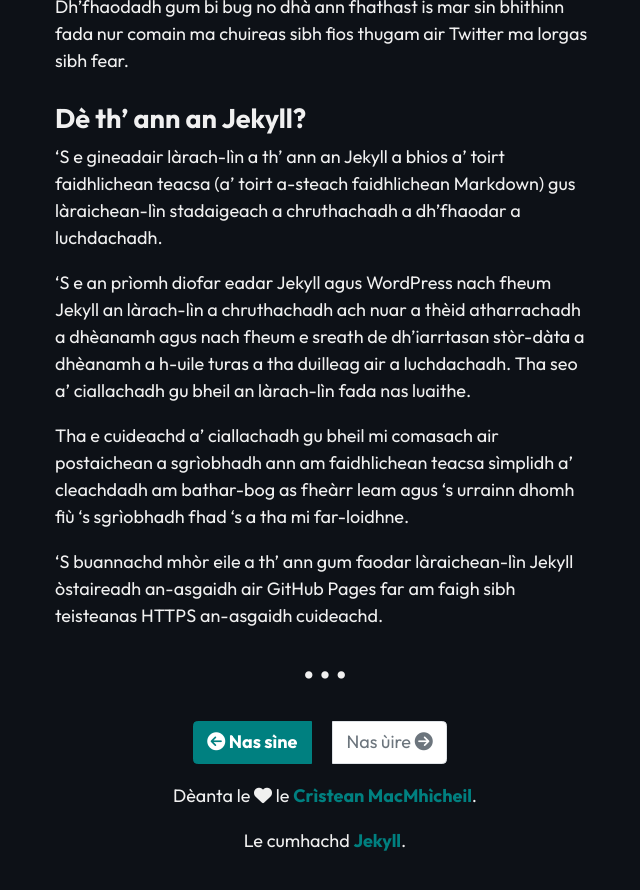
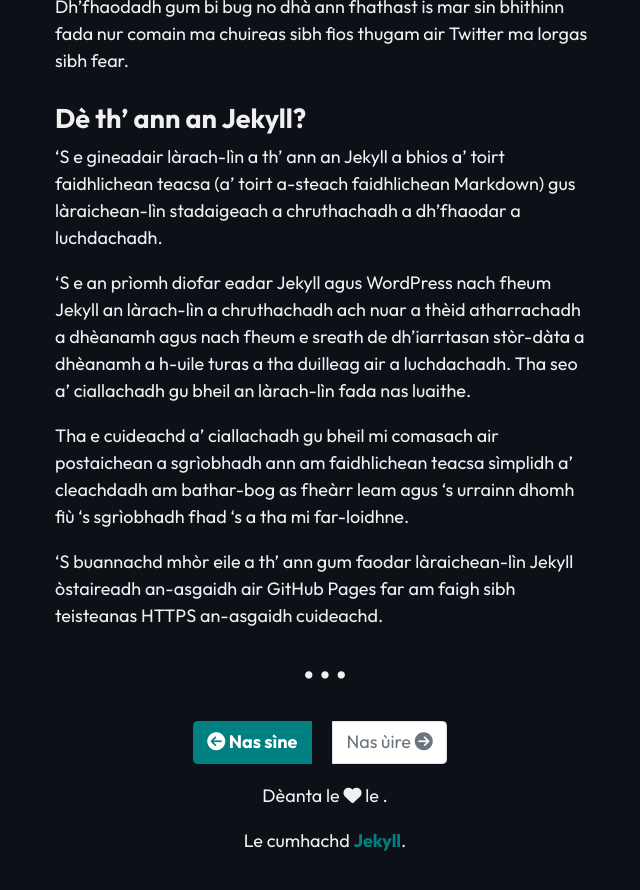
Before and after one commit to angeidheal/angeidheal.github.io, a Jekyll site: the page built from index.html, in a window 1280 px wide and 900 px high, scrolled down 9861 px. Shown: the top 890 px of the window, without its empty margins (315-955 px from the left). Built offline with Jekyll 4.4.1, drawn with Linux system fonts in a browser that asks for light colours; nearby versions of some CDN libraries; the list of posts is cut into pages by our own code.

Commit message:
Update footer.html

```diff
--- a/_includes/footer.html
+++ b/_includes/footer.html
@@ -2,7 +2,7 @@
   <div class="container">
     <div class="row">
       <div class="col-md-12 text-center">
-        <p>Dèanta le <i class="fas fa-heart"></i> le <a target="_blank" href="{{ site.author-website}}">{{ site.author-name }}</a>.</p>
+        <p>Dèanta le <i class="fas fa-heart"></i> le <a target="_blank" href="{{ site.website}}">{{ site.author }}</a>.</p>
         <p>Le cumhachd <a target="_blank" href="https://jekyllrb.com" target="_blank">Jekyll</a>.</p>
       </div>
     </div>
```
